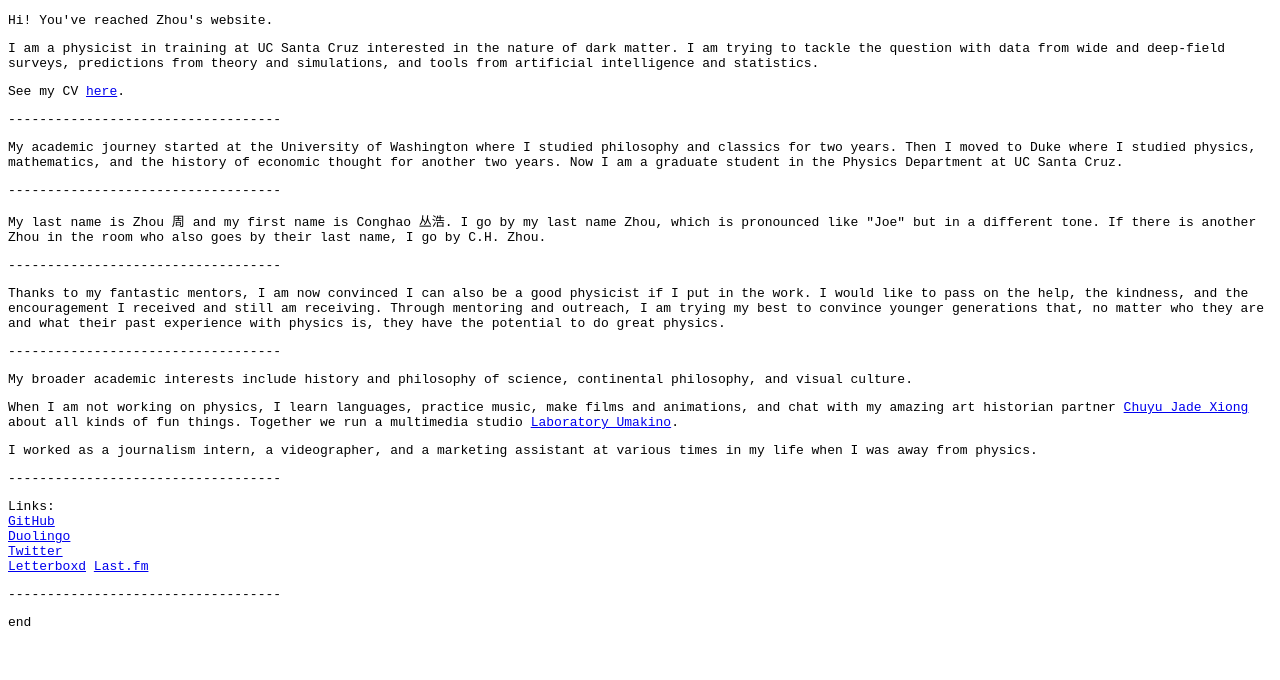
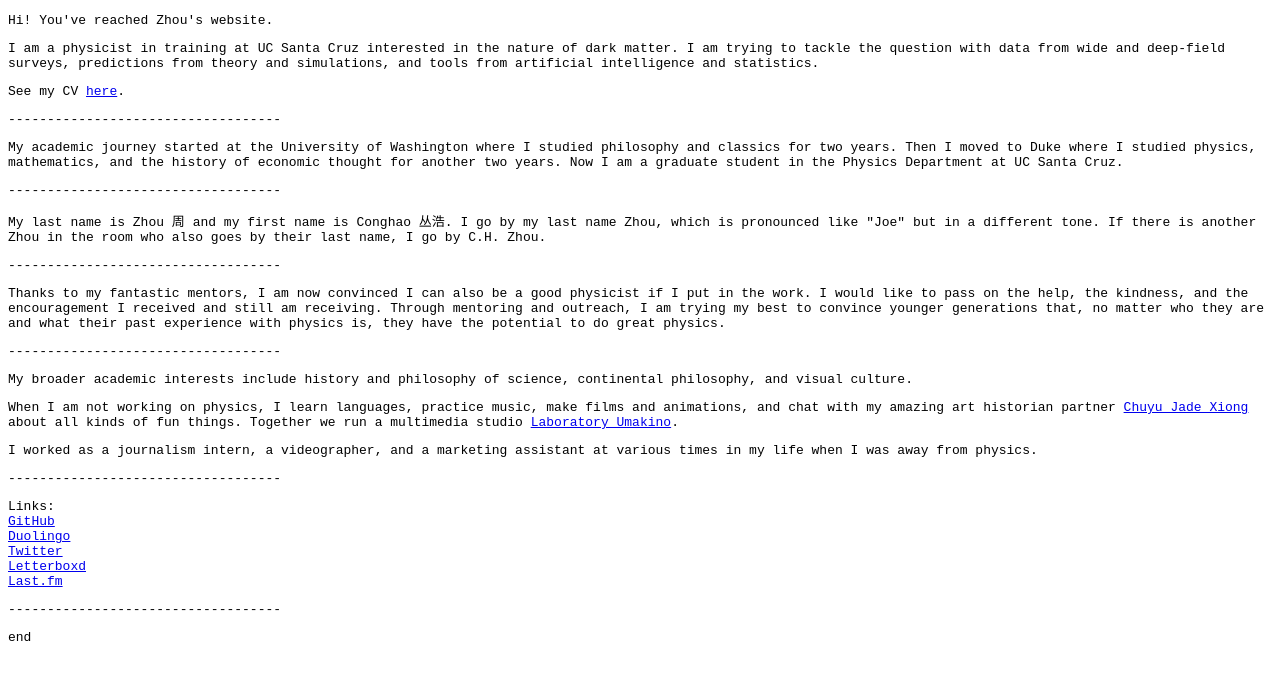
Before and after one commit to zhouconghao/zch_info, a plain HTML site: page index.html in a window 1280 px wide. Drawn offline with Linux system fonts and the light colour scheme.

Commit message:
add line break

```diff
--- a/index.html
+++ b/index.html
@@ -50,7 +50,7 @@
     <a href="https://github.com/zhouconghao">GitHub</a> <br>
     <a href="https://www.duolingo.com/profile/zchusre">Duolingo</a><br>
     <a href="https://twitter.com/zhou_conghao">Twitter</a><br>
-    <a href="https://letterboxd.com/zhou_conghao/">Letterboxd</a>
+    <a href="https://letterboxd.com/zhou_conghao/">Letterboxd</a><br>
     <a href="https://www.last.fm/user/zchvsre">Last.fm</a>
 
     <p>-----------------------------------</p>
```
